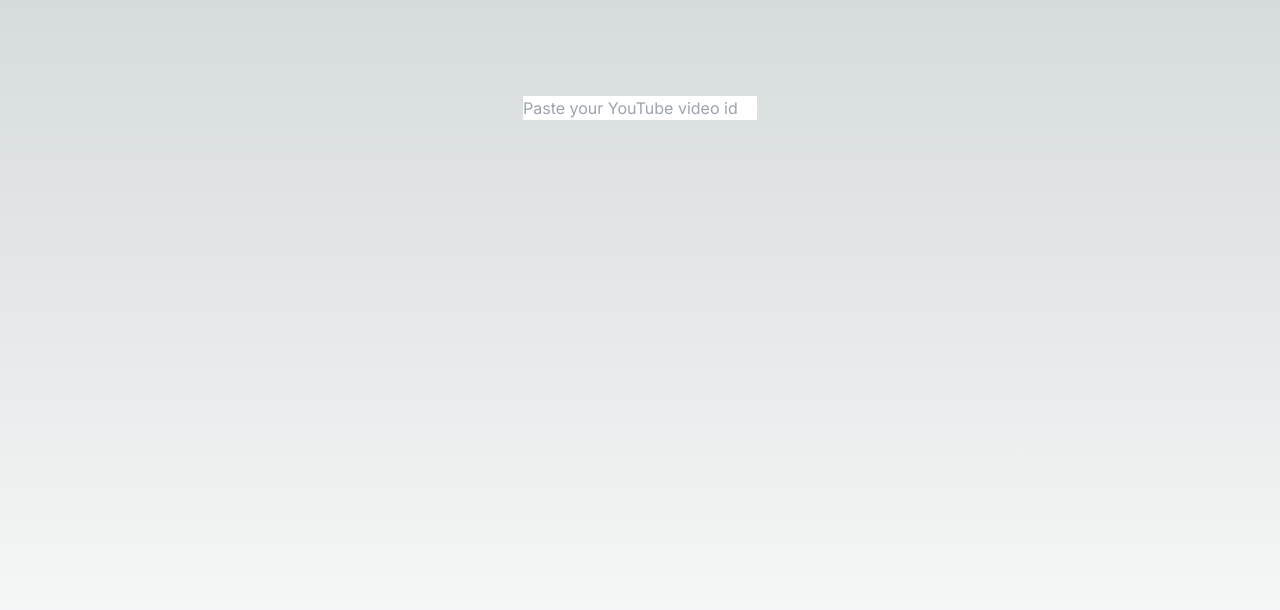
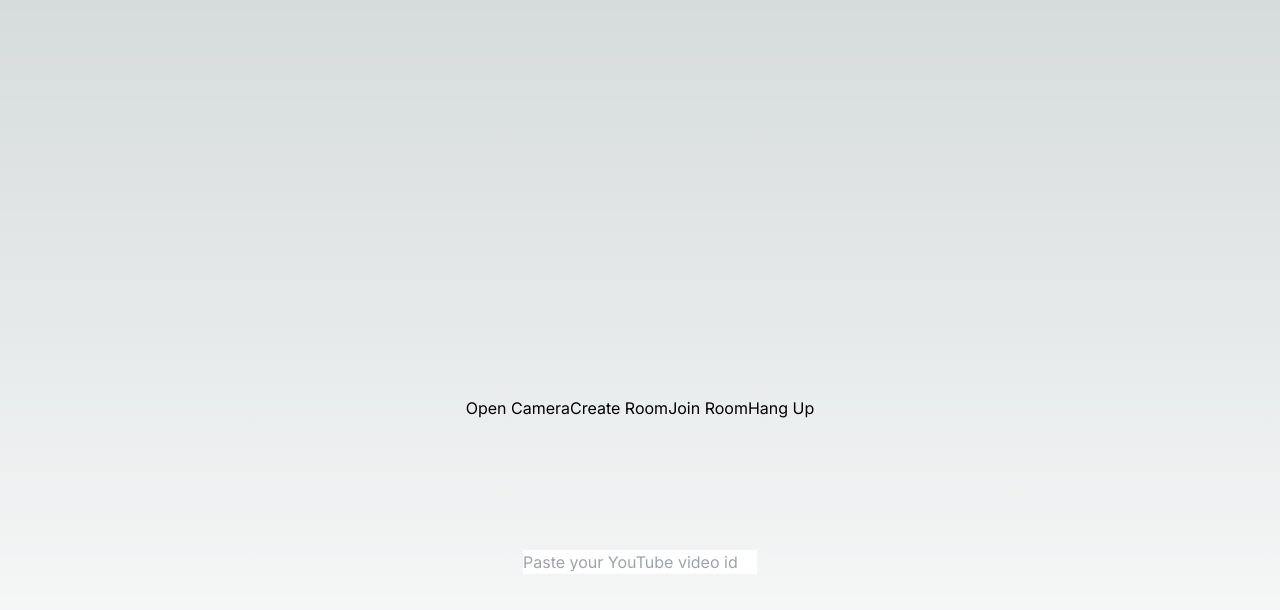
Before and after one commit to Leprekus/rocket-streaming, a Next.js app: page / in a window 1280 px wide. Shown: the top 610 px of the page. Built offline with nearby package versions, Linux system fonts and the light colour scheme.

Commit message:
add webrtc component

```diff
--- a/app/page.tsx
+++ b/app/page.tsx
@@ -1,5 +1,6 @@
 'use client';
 import Player from '@/components/Player';
+import WebRTCComponent from '@/components/WebRtc';
 import Image from 'next/image';
 import { useEffect, useState } from 'react';
 export default function Home() {
@@ -8,6 +9,7 @@ export default function Home() {
 
   return (
     <main className='flex min-h-screen flex-col items-center justify-between p-24'>
+      <WebRTCComponent/>
       <input
         className='text-black'
         onChange={(e) => {
--- /dev/null
+++ b/components/WebRtc.tsx
@@ -0,0 +1,164 @@
+import { firebaseConfig } from '@/utils';
+import React, { useEffect, useRef, useState } from 'react';
+
+const WebRTCComponent = () => {
+    const localVideoRef = useRef(null);
+    const remoteVideoRef = useRef(null);
+    const [peerConnection, setPeerConnection] = useState(null);
+    const [localStream, setLocalStream] = useState(null);
+    const [remoteStream, setRemoteStream] = useState(new MediaStream());
+    const [roomId, setRoomId] = useState(null);
+
+    const configuration = {
+        iceServers: [
+            {
+                urls: [
+                    'stun:stun1.l.google.com:19302',
+                    'stun:stun2.l.google.com:19302',
+                ],
+            },
+        ],
+        iceCandidatePoolSize: 10,
+    };
+
+    useEffect(() => {
+        document.querySelectorAll('.mdc-button').forEach((button) => {
+            mdc.ripple.MDCRipple.attachTo(button);
+        });
+    }, []);
+
+    const openUserMedia = async () => {
+        const stream = await navigator.mediaDevices.getUserMedia({ video: true, audio: true });
+        localVideoRef.current.srcObject = stream;
+        setLocalStream(stream);
+        setRemoteStream(new MediaStream());
+        remoteVideoRef.current.srcObject = remoteStream;
+    };
+
+    const createRoom = async () => {
+        const db = firebaseConfig.firestore();
+        const roomRef = await db.collection('rooms').doc();
+        const pc = new RTCPeerConnection(configuration);
+        setPeerConnection(pc);
+
+        localStream.getTracks().forEach(track => {
+            pc.addTrack(track, localStream);
+        });
+
+        const callerCandidatesCollection = roomRef.collection('callerCandidates');
+
+        pc.addEventListener('icecandidate', event => {
+            if (!event.candidate) return;
+            callerCandidatesCollection.add(event.candidate.toJSON());
+        });
+
+        const offer = await pc.createOffer();
+        await pc.setLocalDescription(offer);
+
+        await roomRef.set({ offer: { type: offer.type, sdp: offer.sdp } });
+        setRoomId(roomRef.id);
+
+        pc.addEventListener('track', event => {
+            event.streams[0].getTracks().forEach(track => {
+                remoteStream.addTrack(track);
+            });
+        });
+
+        roomRef.onSnapshot(async snapshot => {
+            const data = snapshot.data();
+            if (!pc.currentRemoteDescription && data && data.answer) {
+                const rtcSessionDescription = new RTCSessionDescription(data.answer);
+                await pc.setRemoteDescription(rtcSessionDescription);
+            }
+        });
+
+        roomRef.collection('calleeCandidates').onSnapshot(snapshot => {
+            snapshot.docChanges().forEach(async change => {
+                if (change.type === 'added') {
+                    await pc.addIceCandidate(new RTCIceCandidate(change.doc.data()));
+                }
+            });
+        });
+    };
+
+    const joinRoom = async () => {
+        const roomId = prompt("Enter Room ID");
+        const db = firebase.firestore();
+        const roomRef = db.collection('rooms').doc(roomId);
+        const roomSnapshot = await roomRef.get();
+
+        if (roomSnapshot.exists) {
+            const pc = new RTCPeerConnection(configuration);
+            setPeerConnection(pc);
+
+            localStream.getTracks().forEach(track => {
+                pc.addTrack(track, localStream);
+            });
+
+            const calleeCandidatesCollection = roomRef.collection('calleeCandidates');
+            pc.addEventListener('icecandidate', event => {
+                if (!event.candidate) return;
+                calleeCandidatesCollection.add(event.candidate.toJSON());
+            });
+
+            pc.addEventListener('track', event => {
+                event.streams[0].getTracks().forEach(track => {
+                    remoteStream.addTrack(track);
+                });
+            });
+
+            const offer = roomSnapshot.data().offer;
+            await pc.setRemoteDescription(new RTCSessionDescription(offer));
+            const answer = await pc.createAnswer();
+            await pc.setLocalDescription(answer);
+
+            await roomRef.update({ answer: { type: answer.type, sdp: answer.sdp } });
+
+            roomRef.collection('callerCandidates').onSnapshot(snapshot => {
+                snapshot.docChanges().forEach(async change => {
+                    if (change.type === 'added') {
+                        await pc.addIceCandidate(new RTCIceCandidate(change.doc.data()));
+                    }
+                });
+            });
+        }
+    };
+
+    const hangUp = async () => {
+        localStream.getTracks().forEach(track => track.stop());
+        remoteStream.getTracks().forEach(track => track.stop());
+        if (peerConnection) peerConnection.close();
+
+        if (roomId) {
+            const db = firebase.firestore();
+            const roomRef = db.collection('rooms').doc(roomId);
+            const calleeCandidates = await roomRef.collection('calleeCandidates').get();
+            calleeCandidates.forEach(async candidate => await candidate.ref.delete());
+            const callerCandidates = await roomRef.collection('callerCandidates').get();
+            callerCandidates.forEach(async candidate => await candidate.ref.delete());
+            await roomRef.delete();
+        }
+
+        window.location.reload();
+    };
+
+    const registerPeerConnectionListeners = pc => {
+        pc.addEventListener('icegatheringstatechange', () => console.log(`ICE gathering state: ${pc.iceGatheringState}`));
+        pc.addEventListener('connectionstatechange', () => console.log(`Connection state: ${pc.connectionState}`));
+        pc.addEventListener('signalingstatechange', () => console.log(`Signaling state: ${pc.signalingState}`));
+        pc.addEventListener('iceconnectionstatechange', () => console.log(`ICE connection state: ${pc.iceConnectionState}`));
+    };
+
+    return (
+        <div>
+            <video ref={localVideoRef} autoPlay playsInline></video>
+            <video ref={remoteVideoRef} autoPlay playsInline></video>
+            <button onClick={openUserMedia} id="cameraBtn">Open Camera</button>
+            <button onClick={createRoom} id="createBtn">Create Room</button>
+            <button onClick={joinRoom} id="joinBtn">Join Room</button>
+            <button onClick={hangUp} id="hangupBtn">Hang Up</button>
+        </div>
+    );
+};
+
+export default WebRTCComponent;
--- /dev/null
+++ b/utils.ts
@@ -0,0 +1,9 @@
+export const firebaseConfig = {
+    apiKey: "AIzaSyCneZDAQhMdenguHTYF6BwGpLxTCU4WW1g",
+    authDomain: "rocket-streaming.firebaseapp.com",
+    projectId: "rocket-streaming",
+    storageBucket: "rocket-streaming.appspot.com",
+    messagingSenderId: "67512126297",
+    appId: "1:67512126297:web:316270c7cade1c53c15a48",
+    measurementId: "G-R9T40F0GC9"
+};
```
Also changed, not shown: 1 other file (tests, documents, lock files or other folders).
